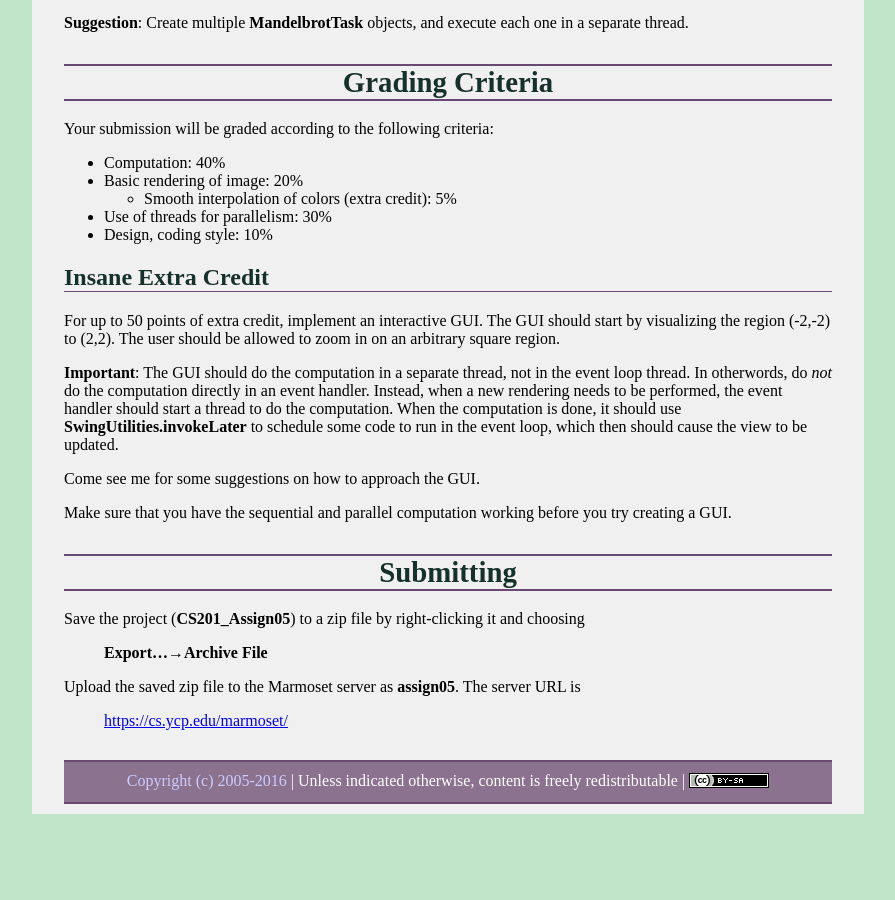
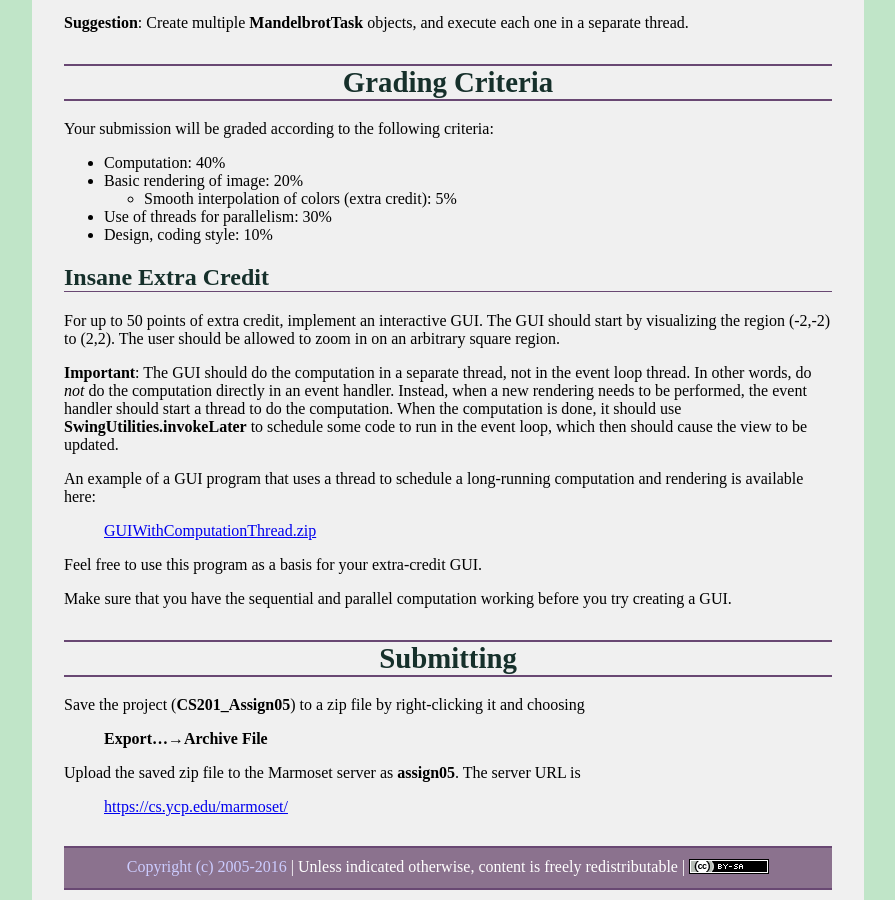
Before and after one commit to ycpcs/cs201-fall2016, a Jekyll site: the page built from assign/assign05.md, in a window 1280 px wide and 900 px high, scrolled down 4658 px. Shown: the whole window, without its empty margins (192-1087 px from the left). Built offline with Jekyll 4.4.1, drawn with Linux system fonts in a browser that asks for light colours; some web fonts are replaced; before the commit the page ends 5472 px from its top, so only the background shows below that.

Commit message:
example GUI with computation thread

```diff
--- a/assign/assign05.md
+++ b/assign/assign05.md
@@ -215,9 +215,13 @@ Insane Extra Credit
 
 For up to 50 points of extra credit, implement an interactive GUI.  The GUI should start by visualizing the region (-2,-2) to (2,2).  The user should be allowed to zoom in on an arbitrary square region.
 
-**Important**: The GUI should do the computation in a separate thread, not in the event loop thread.  In otherwords, do *not* do the computation directly in an event handler.  Instead, when a new rendering needs to be performed, the event handler should start a thread to do the computation.  When the computation is done, it should use **SwingUtilities.invokeLater** to schedule some code to run in the event loop, which then should cause the view to be updated.
+**Important**: The GUI should do the computation in a separate thread, not in the event loop thread.  In other words, do *not* do the computation directly in an event handler.  Instead, when a new rendering needs to be performed, the event handler should start a thread to do the computation.  When the computation is done, it should use **SwingUtilities.invokeLater** to schedule some code to run in the event loop, which then should cause the view to be updated.
 
-Come see me for some suggestions on how to approach the GUI.
+An example of a GUI program that uses a thread to schedule a long-running computation and rendering is available here:
+
+> [GUIWithComputationThread.zip](GUIWithComputationThread.zip)
+
+Feel free to use this program as a basis for your extra-credit GUI.
 
 Make sure that you have the sequential and parallel computation working before you try creating a GUI.
 
```
Also changed, not shown: 1 other file.
